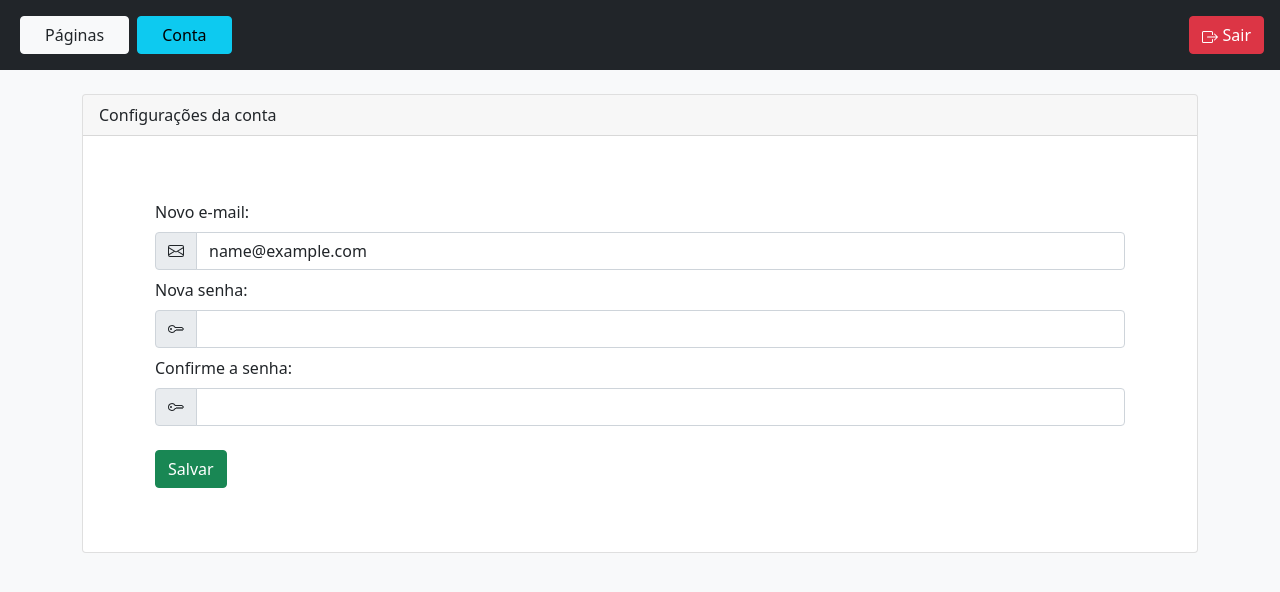
After one commit to christopherldo/laravel-linktreepanel, a Laravel app: page /admin/account in a window 1280 px wide. The commit adds this page. Shown: the top 592 px of the page. Run offline with Laravel 8, Linux system fonts and the light colour scheme; the visitor is signed in with stand-in values (Sample User, id 1).

Commit message:
Implemented an account preferences route

```diff
--- a/app/Http/Controllers/AdminController.php
+++ b/app/Http/Controllers/AdminController.php
@@ -621,7 +621,7 @@ class AdminController extends Controller
                 'Sáb',
             ];
 
-            foreach($views as $view){
+            foreach ($views as $view) {
                 array_push($viewsData, $view->total);
 
                 $date = gmdate('d w', strtotime($view->view_date));
@@ -715,4 +715,71 @@ class AdminController extends Controller
             return redirect()->route('admin.index');
         }
     }
+
+    public function accountConfig()
+    {
+        $user = Auth::user();
+
+        return view('admin.account', [
+            'user' => $user,
+        ]);
+    }
+
+    public function accountConfigAction(Request $request)
+    {
+        $user = Auth::user();
+
+        $data = $request->only([
+            'email',
+            'password',
+            'password_confirmation'
+        ]);
+
+        if ($data['email'] === $user->email) {
+            unset($data['email']);
+        };
+
+        if (empty($data['password'])) {
+            unset($data['password']);
+        };
+
+        $validator = Validator::make($data, [
+            'email' => ['string', 'email', 'unique:users', 'max:50'],
+            'password' => ['string', 'min:8', 'confirmed']
+        ]);
+
+        if ($validator->fails()) {
+            $request->session()->flash('errors', $validator->errors()->all());
+
+            return redirect()->route('admin.account');
+        } else {
+            $email = $data['email'] ?? '';
+            $password = $data['password'] ?? '';
+
+            $changed = false;
+
+            if ($email || $password) {
+                $changed = true;
+            };
+
+            if ($changed) {
+                $modifiedUser = User::where('public_id', $user->public_id)->first();
+
+                if ($email) {
+                    $modifiedUser->email = $email;
+                };
+
+                if ($password) {
+                    $hash = password_hash($password, PASSWORD_DEFAULT);
+                    $modifiedUser->password = $hash;
+                };
+
+                $modifiedUser->save();
+
+                $request->session()->flash('success', 'Alterações salvas com sucesso!');
+            }
+
+            return redirect()->route('admin.account');
+        };
+    }
 }
--- /dev/null
+++ b/resources/views/admin/account.blade.php
@@ -0,0 +1,78 @@
+@extends('admin.template')
+
+@section('title', 'Conta - LinkBree')
+
+@section('content')
+
+    <div class="card mb-3">
+        <div class="card-header">
+            Configurações da conta
+        </div>
+        <div class="card-body">
+            <div class="form-signin p-5 mx-2">
+                @if (count($errors) > 0)
+                    <div class="alert alert-danger">
+                        @foreach ($errors as $error)
+                            {{ $error }}<br>
+                        @endforeach
+                    </div>
+                @endif
+
+                @if(Session::has('success'))
+                    <div class="alert alert-success">
+                        {{ Session::get('success') }}
+                    </div>
+                @endif
+
+                <form method="POST">
+                    @csrf
+
+                    <div class="mb-2">
+                        <label class="form-label" for="email">Novo e-mail:</label>
+                        <div class="input-group">
+                            <span class="input-group-text" id="basic-addon1"><svg xmlns="http://www.w3.org/2000/svg"
+                                    width="16" height="16" fill="currentColor" class="bi bi-envelope" viewBox="0 0 16 16">
+                                    <path
+                                        d="M0 4a2 2 0 0 1 2-2h12a2 2 0 0 1 2 2v8a2 2 0 0 1-2 2H2a2 2 0 0 1-2-2V4zm2-1a1 1 0 0 0-1 1v.217l7 4.2 7-4.2V4a1 1 0 0 0-1-1H2zm13 2.383l-4.758 2.855L15 11.114v-5.73zm-.034 6.878L9.271 8.82 8 9.583 6.728 8.82l-5.694 3.44A1 1 0 0 0 2 13h12a1 1 0 0 0 .966-.739zM1 11.114l4.758-2.876L1 5.383v5.73z" />
+                                </svg></span>
+                            <input class="form-control" aria-describedby="emailHelp" required
+                                value="{{ old('email') ?? $user->email }}" type="email" name="email" id="email">
+                        </div>
+                    </div>
+
+                    <div class="mb-2">
+                        <label class="form-label" for="password">Nova senha:</label>
+                        <div class="input-group">
+                            <span class="input-group-text" id="basic-addon2"><svg xmlns="http://www.w3.org/2000/svg"
+                                    width="16" height="16" fill="currentColor" class="bi bi-key" viewBox="0 0 16 16">
+                                    <path
+                                        d="M0 8a4 4 0 0 1 7.465-2H14a.5.5 0 0 1 .354.146l1.5 1.5a.5.5 0 0 1 0 .708l-1.5 1.5a.5.5 0 0 1-.708 0L13 9.207l-.646.647a.5.5 0 0 1-.708 0L11 9.207l-.646.647a.5.5 0 0 1-.708 0L9 9.207l-.646.647A.5.5 0 0 1 8 10h-.535A4 4 0 0 1 0 8zm4-3a3 3 0 1 0 2.712 4.285A.5.5 0 0 1 7.163 9h.63l.853-.854a.5.5 0 0 1 .708 0l.646.647.646-.647a.5.5 0 0 1 .708 0l.646.647.646-.647a.5.5 0 0 1 .708 0l.646.647.793-.793-1-1h-6.63a.5.5 0 0 1-.451-.285A3 3 0 0 0 4 5z" />
+                                    <path d="M4 8a1 1 0 1 1-2 0 1 1 0 0 1 2 0z" />
+                                </svg></span>
+                            <input class="form-control" aria-describedby="passwordHelp" type="password" name="password"
+                                id="password">
+                        </div>
+                    </div>
+
+                    <div class="mb-4">
+                        <label class="form-label" for="password_confirmation">Confirme a senha:</label>
+                        <div class="input-group">
+                            <span class="input-group-text" id="basic-addon3"><svg xmlns="http://www.w3.org/2000/svg"
+                                    width="16" height="16" fill="currentColor" class="bi bi-key" viewBox="0 0 16 16">
+                                    <path
+                                        d="M0 8a4 4 0 0 1 7.465-2H14a.5.5 0 0 1 .354.146l1.5 1.5a.5.5 0 0 1 0 .708l-1.5 1.5a.5.5 0 0 1-.708 0L13 9.207l-.646.647a.5.5 0 0 1-.708 0L11 9.207l-.646.647a.5.5 0 0 1-.708 0L9 9.207l-.646.647A.5.5 0 0 1 8 10h-.535A4 4 0 0 1 0 8zm4-3a3 3 0 1 0 2.712 4.285A.5.5 0 0 1 7.163 9h.63l.853-.854a.5.5 0 0 1 .708 0l.646.647.646-.647a.5.5 0 0 1 .708 0l.646.647.646-.647a.5.5 0 0 1 .708 0l.646.647.793-.793-1-1h-6.63a.5.5 0 0 1-.451-.285A3 3 0 0 0 4 5z" />
+                                    <path d="M4 8a1 1 0 1 1-2 0 1 1 0 0 1 2 0z" />
+                                </svg></span>
+                            <input class="form-control" type="password" name="password_confirmation"
+                                id="password_confirmation">
+                        </div>
+                    </div>
+
+                    <input class="btn btn-success" type="submit" value="Salvar">
+
+                </form>
+            </div>
+        </div>
+    </div>
+
+@endsection
--- a/resources/views/admin/page.blade.php
+++ b/resources/views/admin/page.blade.php
@@ -1,6 +1,4 @@
 @extends('admin.template')
-
-@section('title', $page->op_title . ' | Links - LinkBree')
 
 @section('content')
     <div class="card mb-4">
--- a/resources/views/admin/page_design.blade.php
+++ b/resources/views/admin/page_design.blade.php
@@ -1,4 +1,6 @@
 @extends('admin.page')
+
+@section('title', $page->op_title . ' | Design - LinkBree')
 
 @section('body')
 
--- a/resources/views/admin/page_editlink.blade.php
+++ b/resources/views/admin/page_editlink.blade.php
@@ -1,4 +1,6 @@
 @extends('admin.page')
+
+@section('title', $page->op_title . ' | ' . (isset($link) ? 'Editar Link' : 'Novo Link') . ' - LinkBree')
 
 @section('body')
     <h2 class="my-2">{{ isset($link) ? 'Editar Link' : 'Novo Link' }}</h2>
--- a/resources/views/admin/page_links.blade.php
+++ b/resources/views/admin/page_links.blade.php
@@ -1,4 +1,6 @@
 @extends('admin.page')
+
+@section('title', $page->op_title . ' | Links - LinkBree')
 
 @section('body')
     @if(count($links) === 0)
--- a/resources/views/admin/page_stats.blade.php
+++ b/resources/views/admin/page_stats.blade.php
@@ -1,4 +1,6 @@
 @extends('admin.page')
+
+@section('title', $page->op_title . ' | Estatísticas - LinkBree')
 
 @section('body')
 
--- a/resources/views/admin/template.blade.php
+++ b/resources/views/admin/template.blade.php
@@ -13,7 +13,10 @@
 
 <body class="bg-light">
     <div class="container-fluid d-flex bg-dark p-3 mb-4 justify-content-between">
-        <a class="btn btn-light text-dark px-4 d-block mx-1" href="{{ route('admin.index') }}">Páginas</a>
+        <div class="d-flex">
+            <a class="btn btn-light text-dark px-4 d-block mx-1" href="{{ route('admin.index') }}">Páginas</a>
+            <a href="{{route('admin.account')}}" class="btn btn-info px-4 d-block mx-1">Conta</a>
+        </div>
         <a class="btn btn-danger" href="{{ route('logout') }}">
             <svg xmlns="http://www.w3.org/2000/svg" width="16" height="16" fill="currentColor"
                 class="bi bi-box-arrow-right" viewBox="0 0 16 16">
--- a/routes/web.php
+++ b/routes/web.php
@@ -17,6 +17,9 @@ Route::prefix('admin')->group(function (){
     Route::post('register', [AdminController::class, 'registerAction']);
 
     Route::get('logout', [AdminController::class, 'logout'])->name('logout');
+
+    Route::get('account', [AdminController::class, 'accountConfig'])->name('admin.account');
+    Route::post('account', [AdminController::class, 'accountConfigAction']);
 
     Route::get('{slug}/links', [AdminController::class, 'pageLinks'])->name('admin.links');
 
```
